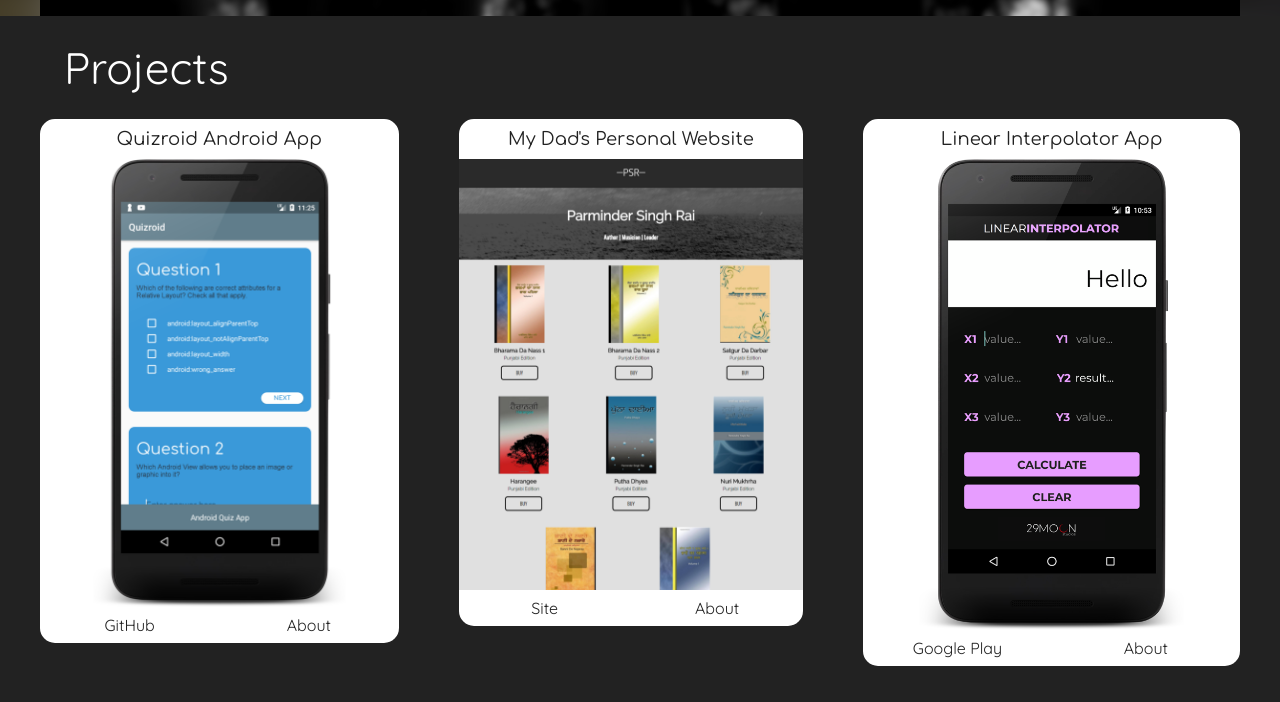
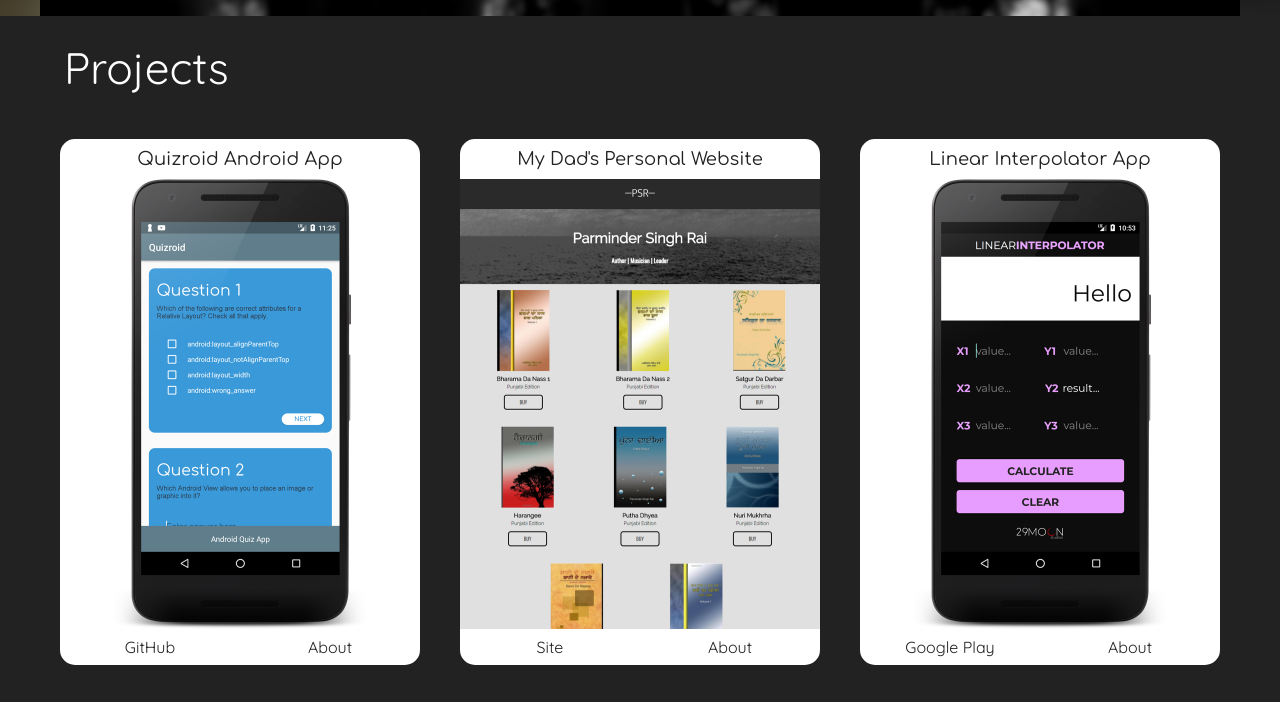
Before and after one commit to raicalvin/fend-p1-personal-portfolio, a plain HTML site: page index.html in a window 1280 px wide. Shown: the part 751-1453 px from the top of the page. Drawn offline with nearby package versions, Linux system fonts and the light colour scheme.

Commit message:
Fixed grid display on all three responsive device screen sizes

```diff
--- a/css/resp-style.css
+++ b/css/resp-style.css
@@ -15,6 +15,10 @@
     padding-top: 24px;
     padding-bottom: 24px;
     margin-left: 16px;
+  }
+  .grid-container{
+    display: grid;
+    grid-template-columns: auto;
   }
   /*HEADER PHONE*/
   .header-title {
@@ -39,9 +43,9 @@
   }
   /*PROJECTS PHONE*/
   .grid-project-item {
-    width: auto;
+    overflow: auto;
     text-align: center;
-    border-radius: 25px;
+    margin: 10%;
   }
   /*BANNER PHONE*/
   .banner-text {
@@ -134,6 +138,10 @@
     padding-bottom: 24px;
     margin-left: 24px;
   }
+  .grid-container{
+    display: grid;
+    grid-template-columns: auto auto;
+  }
   /*HEADER TABLET*/
   .header-title {
     font-size: 28px;
@@ -158,8 +166,9 @@
   }
   /*PROJECTS TABLET*/
   .grid-project-item {
+    overflow: auto;
     text-align: center;
-    border-radius: 25px;
+    margin: 5%;
   }
   /*BANNER TABLET*/
   .banner-text {
@@ -234,9 +243,6 @@
   .grid-container{
     display: grid;
     grid-template-columns: auto auto auto;
-    grid-auto-rows: 100%;
-    grid-column-gap: 5%;
-    grid-row-gap: 5%;
   }
   .section-title {
     font-size: 44px;
@@ -268,8 +274,8 @@
   }
   /*PROJECTS DESKTOP*/
   .grid-project-item {
-    border-radius: 25px;
-    align-self: center | stretch;
+    margin: 5%;
+    overflow: auto;
   }
   /*BANNER DESKTOP*/
   .banner-text {
```
